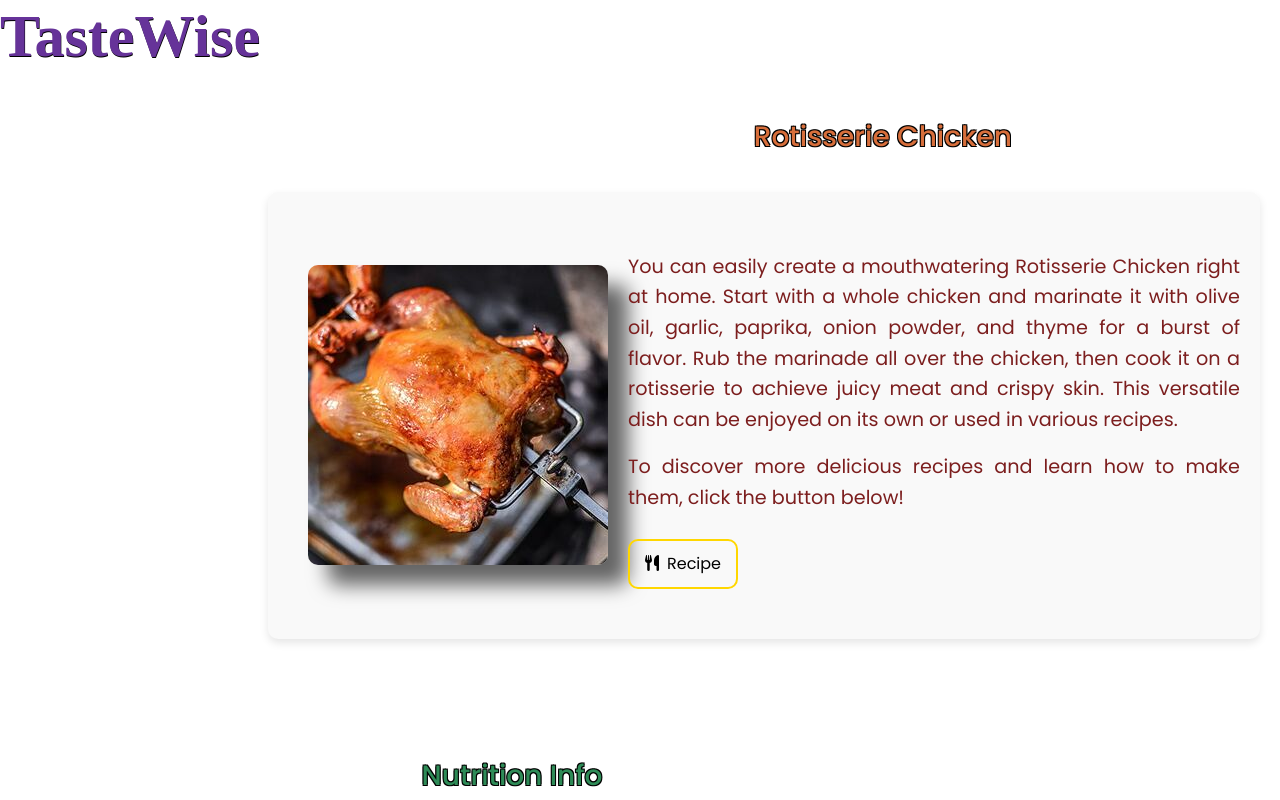
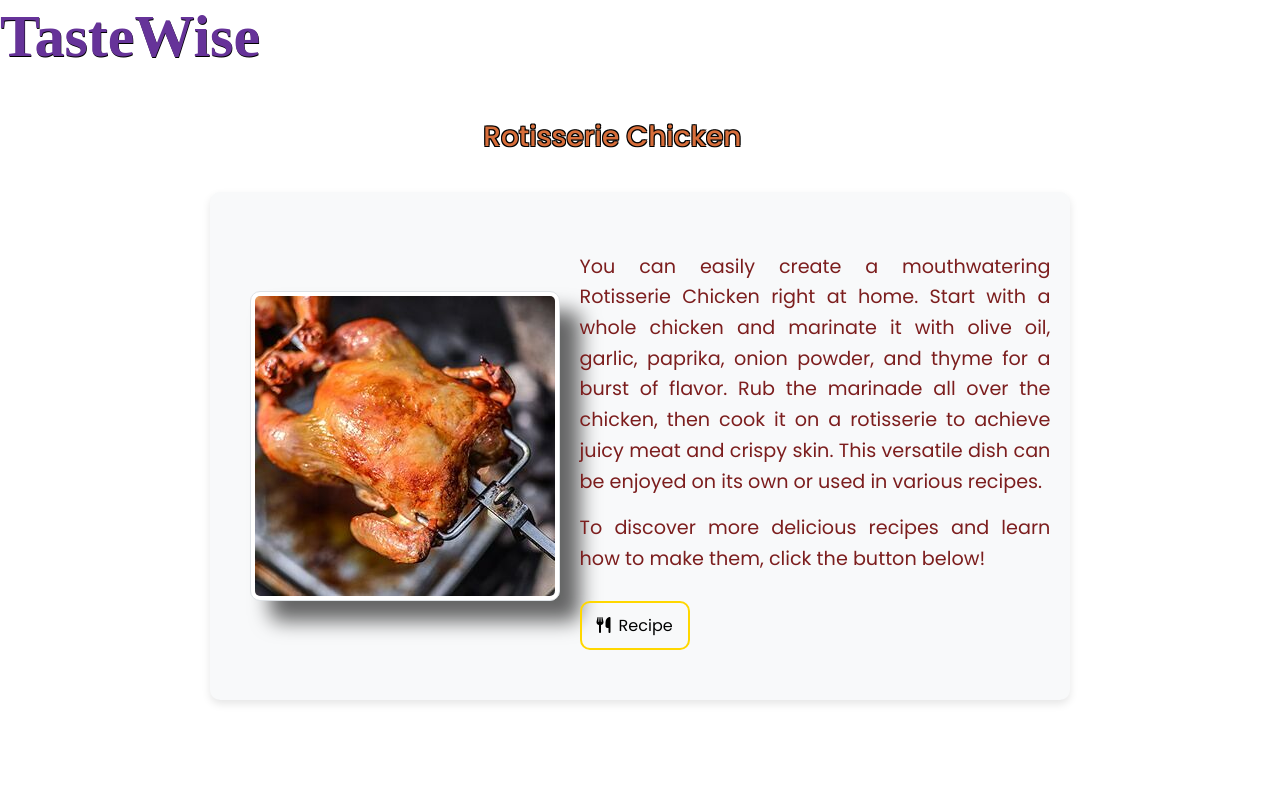
Before and after one commit to ChSathwik641/food-app, a React (Vite) app in the folder food/: page / in a window 1280 px wide. Shown: the top 800 px of the page. Built offline with nearby package versions, Linux system fonts and the light colour scheme; a web font is replaced by a local one.

Commit message:
added some CSS

```diff
--- a/food/index.html
+++ b/food/index.html
@@ -16,8 +16,9 @@
     />
     <link
       rel="stylesheet"
-      href="https://cdnjs.cloudflare.com/ajax/libs/font-awesome/6.0.0-beta3/css/all.min.css"
+      href="https://cdnjs.cloudflare.com/ajax/libs/bootstrap-icons/1.10.0/font/bootstrap-icons.min.css"
     />
+
     <link
       href="https://cdn.jsdelivr.net/npm/bootstrap@5.3.3/dist/css/bootstrap.min.css"
       rel="stylesheet"
--- a/food/src/App.css
+++ b/food/src/App.css
@@ -57,8 +57,9 @@ header {
     -1px 1px 0px black;
   display: flex;
   align-items: center;
-  justify-content: right;
+  justify-content: center;
   width: 80%;
+  margin-left: 5rem;
 }
 .food {
   margin-right: 20px;
--- a/food/src/Components/Component1.jsx
+++ b/food/src/Components/Component1.jsx
@@ -81,8 +81,12 @@ const Component1 = () => {
             />
           )}
         />
-        <button onClick={handleSubmit} disabled={loading}>
-          {loading ? "Searching..." : "Search"}
+        <button
+          onClick={handleSubmit}
+          disabled={loading}
+          className="btn btn-primary"
+        >
+          <i className="bi bi-search"></i> {loading ? "Searching..." : "Search"}
         </button>
       </form>
       {loading && (
@@ -96,7 +100,9 @@ const Component1 = () => {
       <div>
         {" "}
         {!valid && getValues("searchInput") && (
-          <p>Invalid ingredient {`'${getValues("searchInput")}'`}</p>
+          <p className="text-danger">
+            Invalid ingredient {`'${getValues("searchInput")}'`}
+          </p>
         )}
       </div>
       <div id="recipe-results">
@@ -105,7 +111,12 @@ const Component1 = () => {
             <h3>{hit.recipe.label}</h3>
             <img src={hit.recipe.image} alt={hit.recipe.label} />
             <p>Calories:{Math.round(hit.recipe.calories)}</p>
-            <a href={hit.recipe.url} target="_blank" rel="noopener noreferrer">
+            <a
+              href={hit.recipe.url}
+              target="_blank"
+              rel="noopener noreferrer"
+              className="btn btn-primary"
+            >
               View Recipe
             </a>
           </div>
--- a/food/src/Components/Component2.jsx
+++ b/food/src/Components/Component2.jsx
@@ -41,7 +41,7 @@ const Component2 = () => {
     }
   };
   return (
-    <div>
+    <div className="container">
       <h1>Nutrition Info</h1>
       <form
         onSubmit={handleSubmit((data) => {
@@ -65,7 +65,12 @@ const Component2 = () => {
             />
           )}
         />
-        <button onClick={handleSubmit} disabled={loading}>
+        <button
+          onClick={handleSubmit}
+          disabled={loading}
+          className="btn btn-primary"
+        >
+          <i className="bi bi-search"></i>
           {loading ? "Searching..." : "Search"}
         </button>
       </form>
@@ -84,8 +89,8 @@ const Component2 = () => {
             {nutrition.foodNutrients &&
               nutrition.foodNutrients.map((nutrient, index) => (
                 <div key={`${nutrient.nutrientName} ${index}`}>
-                  <ul>
-                    <li>
+                  <ul className="pagination">
+                    <li className="disabled">
                       {nutrient.nutrientName} : {nutrient.value}{" "}
                       {nutrient.unitName}
                     </li>
--- a/food/src/Components/Home.jsx
+++ b/food/src/Components/Home.jsx
@@ -25,7 +25,7 @@ const Home = () => {
     };
   }, [islastScrolled]);
   return (
-    <div>
+    <div className="container">
       <div className="head">
         <header className={`header ${isScrolled ? "scrolled" : ""}`}>
           <h1>TasteWise</h1>
@@ -37,8 +37,12 @@ const Home = () => {
             {" "}
             <h3>Rotisserie Chicken </h3>
           </div>
-          <div className="recipe">
-            <img src="/Chicken.jpg" alt="Chicken image" className="img1"></img>
+          <div className="container-lg recipe bg-light text-white">
+            <img
+              src="/Chicken.jpg"
+              alt="Chicken image"
+              className="img1 img-thumbnail"
+            ></img>
             <div className="p">
               <p>
                 You can easily create a mouthwatering Rotisserie Chicken right
@@ -99,7 +103,7 @@ const Home = () => {
             <img
               src="/nutritionfacts.jpg"
               alt="Chicken image"
-              className="img1 img2"
+              className="img1 img2 img-thumbnail-fluid"
             ></img>
           </div>
         </div>
```
